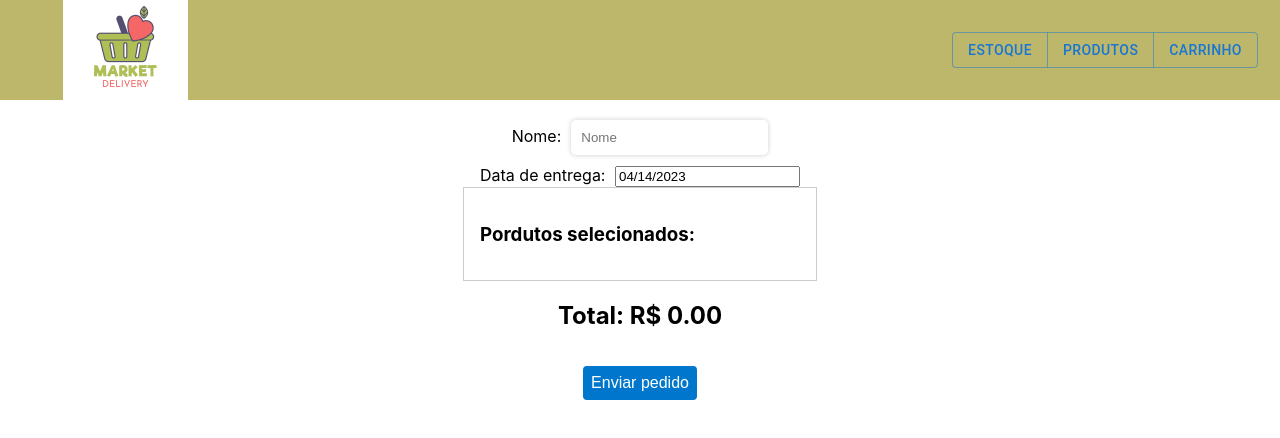
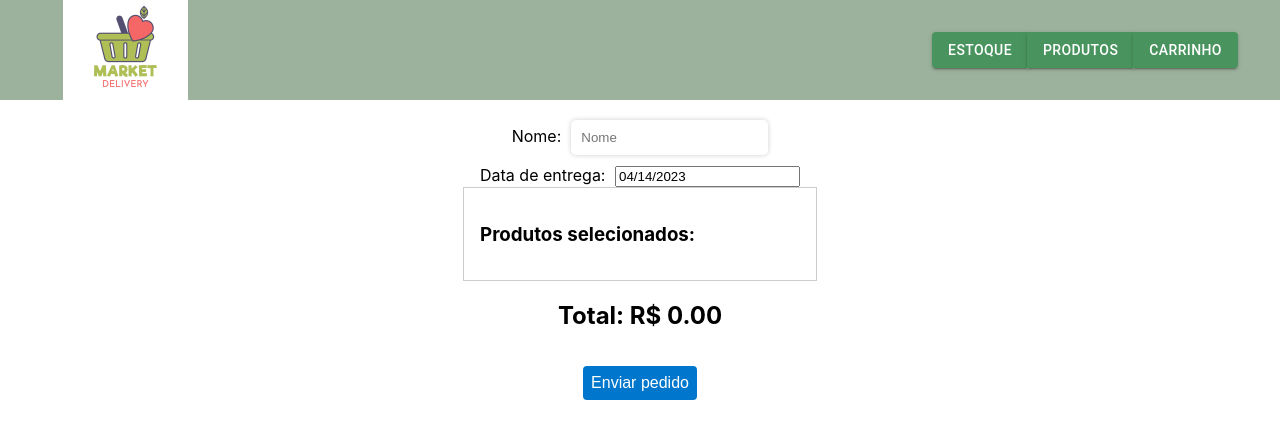
Before and after one commit to VitoriaMochovik/supermarket-front, a React (Create React App) app in the folder supermarket-front/: page /cart in a window 1280 px wide. Shown: the top 438 px of the page. Built offline with nearby package versions, Linux system fonts and the light colour scheme.

Commit message:
estilização

```diff
--- a/supermarket-front/src/components/header/Header.js
+++ b/supermarket-front/src/components/header/Header.js
@@ -7,7 +7,7 @@ import { useNavigate } from 'react-router-dom';
 
 // 2da77a
 const Container = styled.div`
-    background-color: #BDB76B;
+    background-color: #9cb29c;
     box-sizin: border-box;
     height: 100px;
     display: flex;
@@ -15,7 +15,7 @@ const Container = styled.div`
     justify-content: space-between;
     align-items: center;
     text-align: center;
-        @media (max-width:375px){
+    @media (max-width: 375px) {
         display: flex;
         flex-direction: column;
         height: 160px;
@@ -40,6 +40,7 @@ export const IMGLogo = styled.img`
 export const ButtonContainer = styled.div`
     width: 350px;
     justify-content: center;
+    margin-right: 20px;
 `
 
 
@@ -65,20 +66,15 @@ export function Header() {
                 <LogoContainer >
                     <IMGLogo
                         src={logo}
-                    >
-
-                    </IMGLogo>
+                    />
                 </LogoContainer>
                 <ButtonContainer>
                     <ButtonGroup>
-                        <Button onClick={handleGoToStock}> Estoque </Button>
-
-                        <Button onClick={handleGoToProducts}> Produtos </Button>
-                        <Button onClick={handleGoToCart}> Carrinho </Button>
+                        <Button onClick={handleGoToStock} variant={'contained'} style={{backgroundColor: '#49945e'}}> Estoque </Button>
+                        <Button onClick={handleGoToProducts} variant={'contained'} style={{backgroundColor: '#49945e'}}> Produtos </Button>
+                        <Button onClick={handleGoToCart} variant={'contained'} style={{backgroundColor: '#49945e'}}> Carrinho </Button>
                     </ButtonGroup>
                 </ButtonContainer>
-
-
             </Container>
         </div>
     )
--- a/supermarket-front/src/pages/cart/Cart.js
+++ b/supermarket-front/src/pages/cart/Cart.js
@@ -12,7 +12,6 @@ const CartContainer = styled.div`
   display: flex;
   flex-direction: column;
   width: 100%;
-  max-width: 400px;
   border: 1px solid #ccc;
   padding: 1rem;
 `
@@ -150,7 +149,7 @@ export function Cart() {
           </div>
 
           <CartContainer>
-            <h3> Pordutos selecionados: </h3>
+            <h3> Produtos selecionados: </h3>
             {cart.map((product) => (
               <ProductCart
                 key={product.id}
--- a/supermarket-front/src/pages/cart/ProductCard.js
+++ b/supermarket-front/src/pages/cart/ProductCard.js
@@ -30,16 +30,26 @@ export const Card = styled.div`
 const ProductTitle = styled.h3`
   font-size: 1.2rem;
   font-weight: bold;
+  flex: 5;
+
+  & > span {
+    color: aqua;
+  }
 `;
 
 const ProductPrice = styled.p`
   font-size: 1.2rem;
   font-weight: bold;
+  flex: 2;
+  display: flex;
+  justify-content: center;
 `;
 
 const ProductQuantity = styled.div`
   display: flex;
   align-items: center;
+  justify-content: center;
+  flex: 2;
 `;
 
 const QuantityButton = styled.button`
@@ -63,6 +73,7 @@ export const RemoveButton = styled.button`
   background-color: transparent;
   color: red;
   cursor: pointer;
+  flex: 1;
 
   &:hover {
     text-decoration: underline;
@@ -123,14 +134,12 @@ export function ProductCart({product}) {
 
   return (
     <ProductContainer>
-      <ProductTitle> {product.name}</ProductTitle>
+      <ProductTitle> {product.name} <span>({product.qtyStock} {product.qtyStock > 1 ? 'unidades disponíveis' : 'unidade disponível'})</span></ProductTitle>
       <ProductPrice> R$ {product.price} </ProductPrice>
       <ProductQuantity>
         <QuantityButton type={'button'} onClick={handleRemoveQuantity}>-</QuantityButton>
         <QuantityDisplay>{quantity}</QuantityDisplay>
-        {quantity < product.qtyStock ?
-          (<QuantityButton type={'button'} onClick={handleAddQuantity}>+</QuantityButton>) :
-          <div><ErrorMessage> A quantidade máxima disponivel em estoque foi atingida</ErrorMessage></div>}
+        <QuantityButton type={'button'} disabled={quantity === product.qtyStock} onClick={handleAddQuantity}>+</QuantityButton>
       </ProductQuantity>
       <RemoveButton type={'button'} onClick={() => handleRemoveItem(product.id)}> Remover</RemoveButton>
 
--- a/supermarket-front/src/pages/products/ProductCard.js
+++ b/supermarket-front/src/pages/products/ProductCard.js
@@ -12,18 +12,25 @@ export const Card = styled.div`
   border-radius: 10px;
   padding: 20px;
   box-shadow: 2px 2px 5px rgba(0, 0, 0, 0.3);
+  margin: 5px;
 `
 
 const ProductTitle = styled.h3`
   font-size: 1.2rem;
   margin-top: 10px;
   text-align: center;
+
+  & > span {
+    color: #999999;
+  }
+  flex: 2;
 `;
 
 const ProductPrice = styled.p`
   font-size: 1rem;
   margin-top: 5px;
   text-align: center;
+  flex: 1
 `;
 
 const ProductQuantity = styled.div`
@@ -32,6 +39,7 @@ const ProductQuantity = styled.div`
   align-items: center;
   width: 100%;
   margin-top: 10px;
+  flex: 1
 `;
 
 const QuantityButton = styled.button`
@@ -55,18 +63,19 @@ const QuantityDisplay = styled.p`
 const AddButton = styled.button`
   background-color: #333;
   color: #fff;
-  border: none;
   border-radius: 5px;
   padding: 10px 20px;
   margin-top: 10px;
   cursor: pointer;
   transition: all 0.3s ease;
+  border: 1px solid #333;
 
   &:hover {
     background-color: #fff;
     color: #333;
-    border: 1px solid #333;
   }
+
+  flex: 1
 `;
 
 export function ProductCard({product}) {
@@ -123,7 +132,7 @@ export function ProductCard({product}) {
 
   return (
     <Card>
-      <ProductTitle> {product.name}</ProductTitle>
+      <ProductTitle> {product.name} <span>({product.qtyStock} {product.qtyStock > 1 ? 'unidades disponíveis' : 'unidade disponível'})</span></ProductTitle>
       <ProductPrice> R$ {product.price} </ProductPrice>
       <ProductQuantity>
         <QuantityButton onClick={handleRemoveQuantity}>-</QuantityButton>
```
Lines whose indentation alone changed are shown as unchanged.
